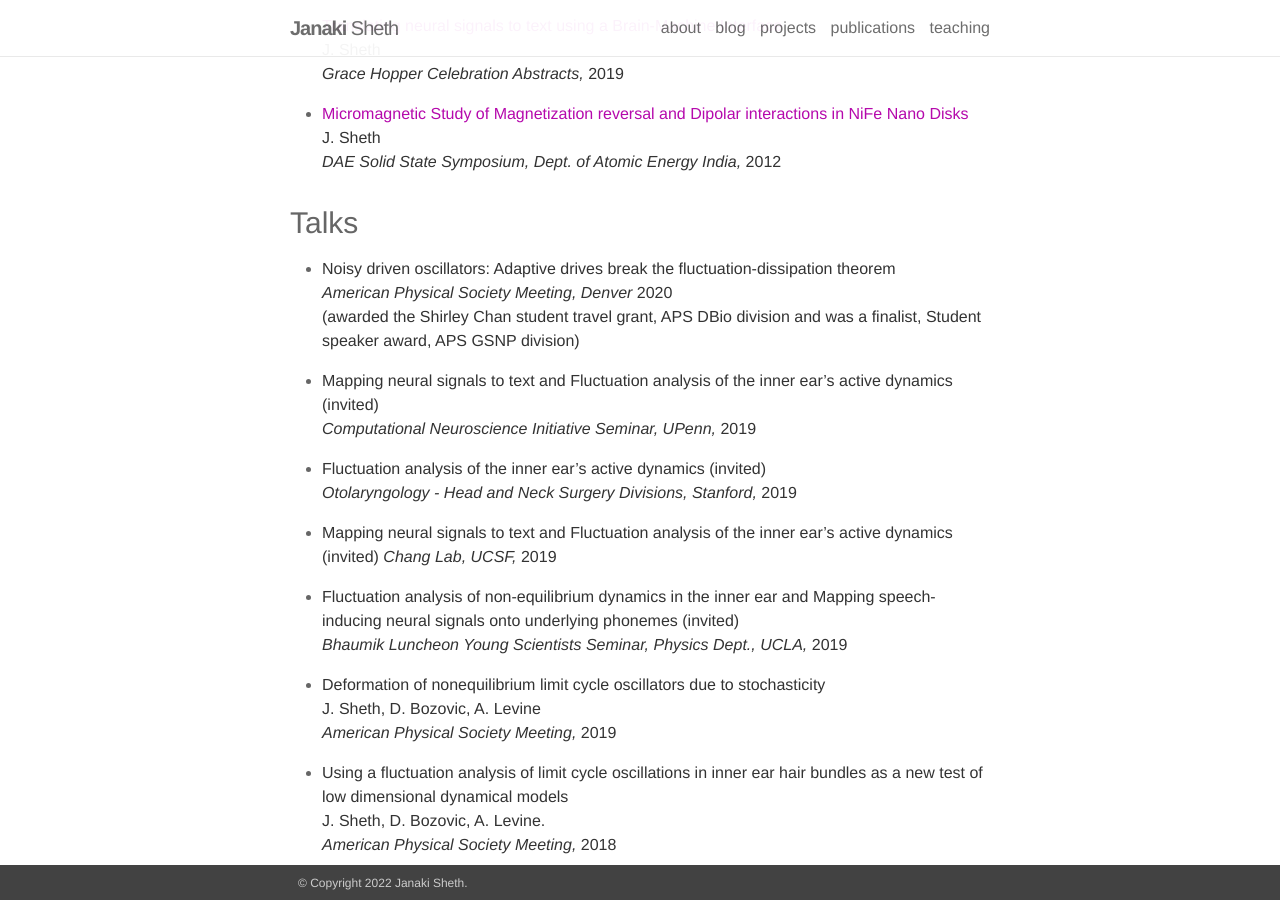
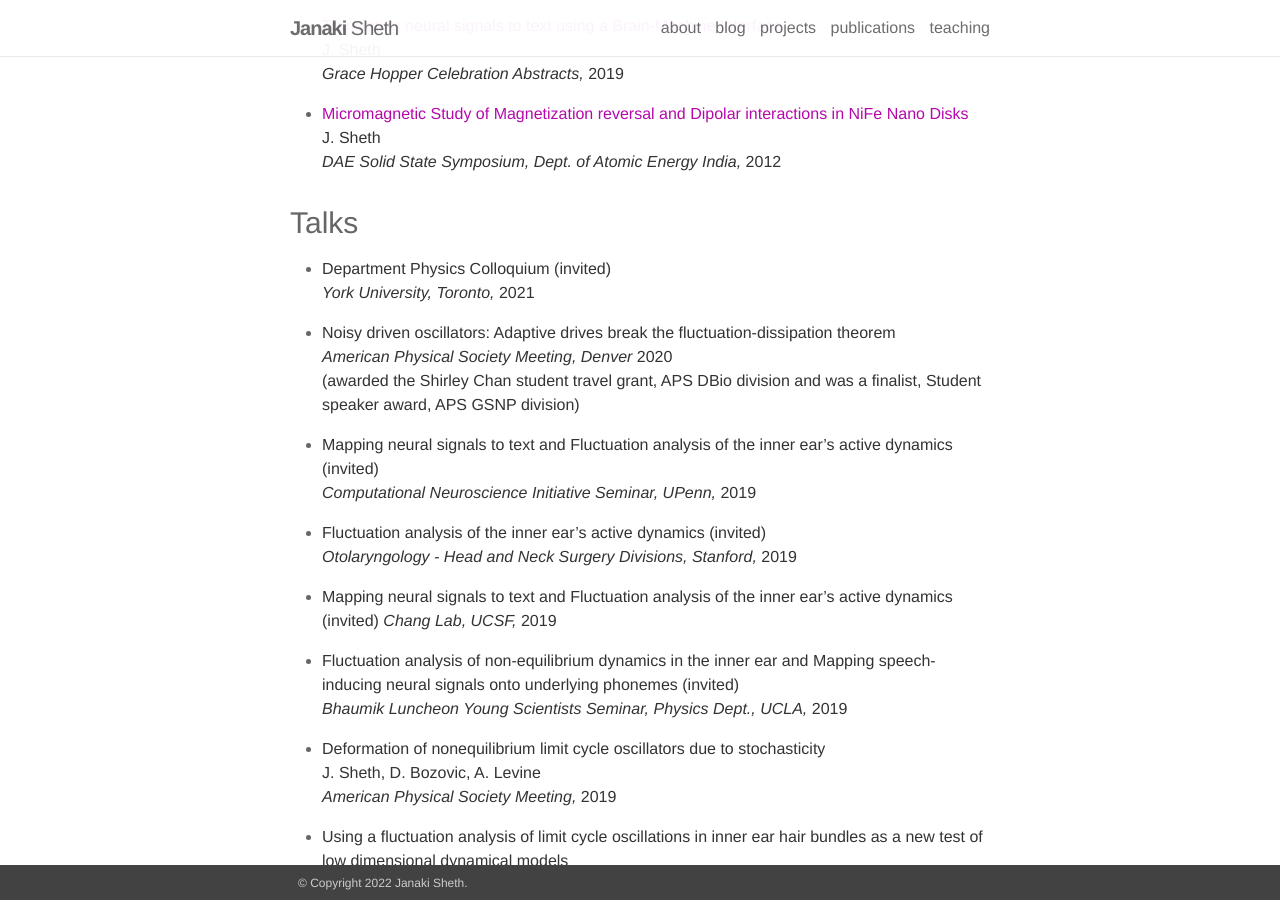
Before and after one commit to JanakiSheth/JanakiSheth.github.io, a Jekyll site: the page built from _pages/publications.md, in a window 1280 px wide and 900 px high, scrolled down 957 px. Built offline with Jekyll 4.4.1, drawn with Linux system fonts in a browser that asks for light colours; nearby versions of some CDN libraries.

Commit message:
added york talk

```diff
--- a/_pages/publications.md
+++ b/_pages/publications.md
@@ -29,6 +29,9 @@ title: Publications
 * [Micromagnetic Study of Magnetization reversal and Dipolar interactions in NiFe Nano Disks](https://aip.scitation.org/doi/abs/10.1063/1.4791090?class=pdf&journalCode=apc) <br>J. Sheth <br> *DAE Solid State Symposium, Dept. of Atomic Energy India,* 2012
 
 ### Talks
+
+* Department Physics Colloquium (invited) <br>
+*York University, Toronto,* 2021
 
 * Noisy driven oscillators: Adaptive drives break the fluctuation-dissipation theorem <br>
 *American Physical Society Meeting, Denver* 2020  <br>
```
